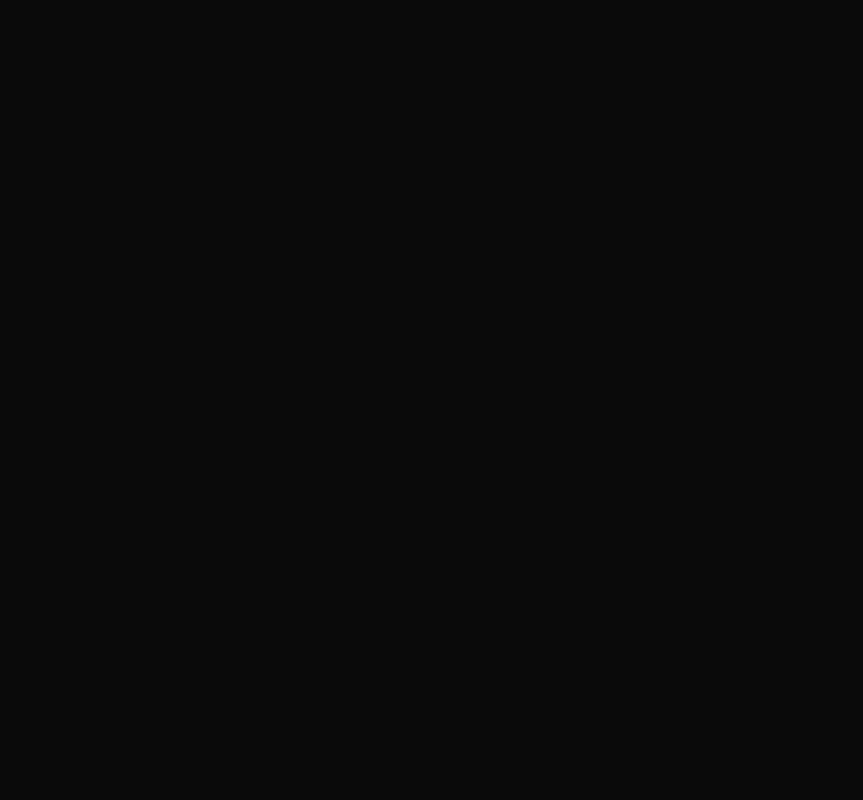
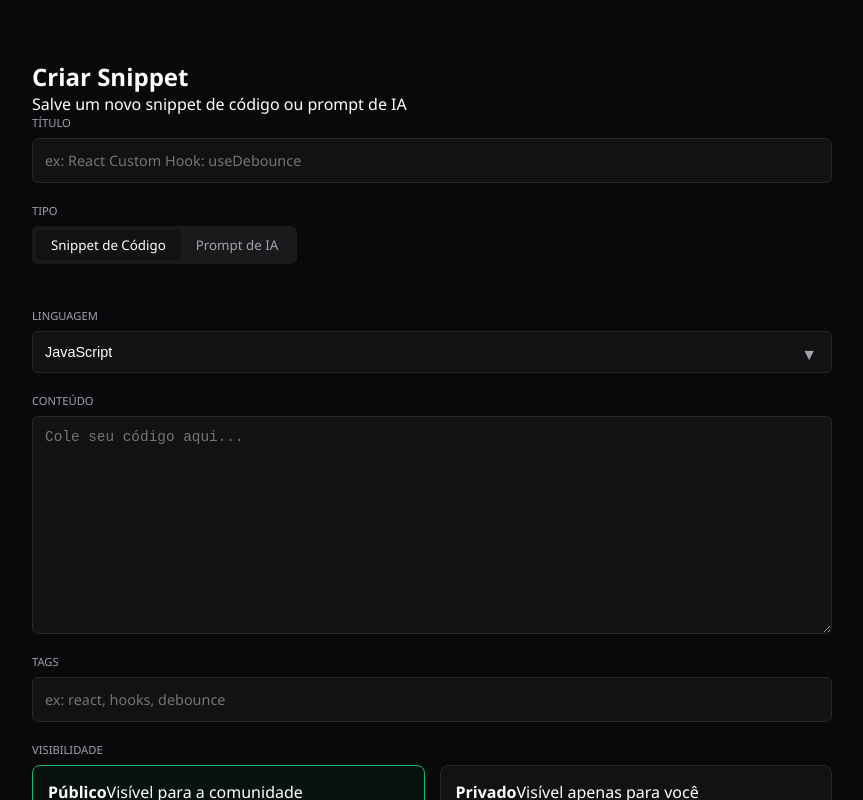
Before and after one commit to franciscovmn/snippex, a React (Vite) app in the folder Snippex_Frontend/: page /new in a window 1280 px wide. Before the commit this address had no page. Shown: the whole page, without its empty margins (208-1071 px from the left). Built offline with nearby package versions, Linux system fonts and the light colour scheme.

Commit message:
feat: implementa funcionalidade de criação de Snippet no formulário (falta conectar com o banco)

```diff
--- a/Snippex_Frontend/src/App.tsx
+++ b/Snippex_Frontend/src/App.tsx
@@ -1,6 +1,7 @@
 import { BrowserRouter, Routes, Route, Navigate } from "react-router-dom";
 import Login from "./views/Login";
 import Register from "./views/Register";
+import SnippexForm from "./views/snippet-form";
 import "./App.css";
 
 export default function App() {
@@ -10,6 +11,7 @@
         <Route path="/" element={<Navigate to="/login" replace />} />
         <Route path="/login" element={<Login />} />
         <Route path="/register" element={<Register />} />
+        <Route path="/new" element={<SnippexForm />} />
       </Routes>
     </BrowserRouter>
   );
--- /dev/null
+++ b/Snippex_Frontend/src/css/snippet-form.css
@@ -0,0 +1,166 @@
+:root {
+  --bg-dark: #09090b;
+  --sidebar-bg: #0c0c0e;
+  --card-bg: #121214;
+  --border-color: #27272a;
+  --text-main: #ffffff;
+  --text-muted: #a1a1aa;
+  --accent: #10b981;
+}
+
+.app-container {
+  margin: 0;
+  font-family: 'Segoe UI', Roboto, Helvetica, Arial, sans-serif;
+  background-color: var(--bg-dark);
+  color: var(--text-main);
+}
+
+.app-container {
+  display: flex;
+  height: 100vh;
+}
+
+/* Sidebar */
+.sidebar {
+  width: 240px;
+  background-color: var(--sidebar-bg);
+  border-right: 1px solid var(--border-color);
+  display: flex;
+  flex-direction: column;
+  justify-content: space-between;
+  padding: 20px 0;
+}
+
+.logo {
+  display: flex;
+  align-items: center;
+  gap: 10px;
+  padding: 0 20px 30px;
+  font-weight: bold;
+  font-size: 1.1rem;
+}
+
+.logo-icon {
+  width: 18px;
+  height: 18px;
+  background-color: var(--accent);
+  border-radius: 4px;
+}
+
+.nav-item {
+  display: flex;
+  align-items: center;
+  gap: 10px;
+  padding: 10px 20px;
+  color: var(--text-muted);
+  cursor: pointer;
+  font-size: 0.9rem;
+}
+
+.nav-item.active {
+  color: var(--text-main);
+  background-color: #1a1a1c;
+}
+
+.sidebar-bottom { padding: 0 20px; }
+
+.lang-switcher {
+  display: flex;
+  gap: 10px;
+  font-size: 0.7rem;
+  color: var(--text-muted);
+  margin: 15px 0;
+}
+
+.lang-switcher .active { color: var(--accent); }
+
+.user-profile {
+  display: flex;
+  align-items: center;
+  gap: 10px;
+  padding-top: 15px;
+  border-top: 1px solid var(--border-color);
+}
+
+.avatar {
+  width: 32px;
+  height: 32px;
+  background: #3b82f6;
+  border-radius: 50%;
+  display: flex;
+  align-items: center;
+  justify-content: center;
+  font-size: 0.7rem;
+  font-weight: bold;
+}
+
+.user-info { flex-grow: 1; }
+.user-name { display: block; font-size: 0.8rem; }
+.user-badge { font-size: 0.6rem; color: #8b5cf6; font-weight: bold; }
+
+/* Main Content */
+.main-content {
+  flex-grow: 1;
+  overflow-y: auto;
+  padding: 20px 40px;
+}
+
+.search-bar {
+  background-color: var(--card-bg);
+  border: 1px solid var(--border-color);
+  padding: 10px 15px;
+  border-radius: 6px;
+  color: var(--text-muted);
+  font-size: 0.85rem;
+  display: flex;
+  justify-content: space-between;
+  max-width: 400px;
+}
+
+.form-container { max-width: 800px; margin: 40px auto; }
+
+.form-group { display: flex; flex-direction: column; gap: 8px; margin-bottom: 20px; }
+.form-group label { font-size: 0.7rem; color: var(--text-muted); text-transform: uppercase; }
+
+input, textarea, select {
+  background-color: var(--card-bg);
+  border: 1px solid var(--border-color);
+  border-radius: 6px;
+  padding: 12px;
+  color: #fff;
+  font-size: 0.9rem;
+}
+
+/* Custom Select */
+.select-wrapper { position: relative; }
+.select-wrapper select { width: 100%; appearance: none; }
+.select-arrow { position: absolute; right: 15px; top: 12px; color: var(--text-muted); pointer-events: none; }
+
+/* Toggle */
+.toggle-group { display: flex; background: #1a1a1c; padding: 4px; border-radius: 6px; width: fit-content; }
+.toggle-group button {
+  background: none; border: none; color: var(--text-muted); padding: 6px 15px; cursor: pointer; border-radius: 4px;
+}
+.toggle-group button.active { background: var(--card-bg); color: #fff; }
+
+/* Visibility Cards */
+.visibility-options { display: grid; grid-template-columns: 1fr 1fr; gap: 15px; }
+.vis-card {
+  padding: 15px; border: 1px solid var(--border-color); border-radius: 8px; cursor: pointer; background: var(--card-bg);
+}
+.vis-card.selected { border-color: var(--accent); background: rgba(16, 185, 129, 0.05); }
+
+/* AI Explanation Box */
+.ai-box {
+  background-color: #0f1715; border: 1px solid #10b98133;
+  padding: 15px; border-radius: 8px; display: flex; gap: 12px; margin: 25px 0;
+}
+.ai-emoji { font-size: 1.2rem; }
+.ai-text strong { font-size: 0.85rem; display: block; }
+.ai-text p { font-size: 0.8rem; color: var(--text-muted); margin: 4px 0 0; }
+
+/* Actions */
+.btn-primary {
+  background: var(--accent); color: #000; border: none; padding: 12px 24px; border-radius: 6px; font-weight: bold; cursor: pointer;
+}
+.btn-ghost { background: none; border: none; color: var(--text-muted); cursor: pointer; padding: 12px; }
--- a/Snippex_Frontend/src/views/snippet-form.tsx
+++ b/Snippex_Frontend/src/views/snippet-form.tsx
@@ -1,63 +1,49 @@
 import { useState } from 'react';
-import '../css/form.css'
+import '../css/snippet-form.css'
 
 const SnippexForm = () => {
-    const [selectedType, setSelectedType] = useState('snippet');
-    const [visibility, setVisibility] = useState('public');
+  const [selectedType, setSelectedType] = useState('code');
+  const [isPublic, setIsPublic] = useState(true);
+
+  const [title, setTitle] = useState('');
+  const [language, setLanguage] = useState('JavaScript');
+  const [content, setContent] = useState('');
+  const [tags, setTags] = useState('');
+
+  function handleSubmit(e:any) {
+    e.preventDefault();
+
+    const snippet = {
+      user_id: 1, // usuário tem que ser o usuário logado, isso aqui é só de exemplo
+      title,
+      type: selectedType,
+      language,
+      content,
+      tags: tags.split(',').map(tag => tag.trim()),
+      isPublic
+    };
+
+    // TODO: integrar com backend
+    console.log("Snippet criado:", snippet);
+  }
 
   return (
     <div className="app-container">
-
-        <aside className="sidebar">
-            <div className="sidebar-top">
-            <div className="logo">
-                <div className="logo-icon"></div>
-                <span>snippex</span>
-            </div>
-
-            <nav className="nav-menu">
-                <div className="nav-item">🏠 Início</div>
-                <div className="nav-item">🧭 Explorar</div>
-                <div className="nav-item active">📄 Meus Snippets</div>
-                <div className="nav-item">🔖 Salvos</div>
-                <div className="nav-item">⚙️ Configurações</div>
-            </nav>
-            </div>
-
-            <div className="sidebar-bottom">
-            <div className="nav-item">☀️ Modo claro</div>
-            <div className="lang-switcher">
-                <span className="active">BR PT</span>
-                <span>US EN</span>
-                <span>ES ES</span>
-            </div>
-            <div className="user-profile">
-                <div className="avatar">AC</div>
-                <div className="user-info">
-                <span className="user-name">Alex Chen</span>
-                <span className="user-badge">PRO</span>
-                </div>
-                <div className="logout-emoji">🚪</div>
-            </div>
-            </div>
-        </aside>
-
-        {/* Main Content - Ocupa o resto da tela */}
       <main className="main-content">
-            <header className="content-header">
-            <div className="search-bar">
-                <span>🔍 Buscar snippets...</span>
-                <kbd>⌘ K</kbd>
-            </div>
-            </header>
-
         <section className="form-container">
           <h2>Criar Snippet</h2>
           <p className="subtitle">Salve um novo snippet de código ou prompt de IA</p>
 
+          <form onSubmit={handleSubmit}>
+
             <div className="form-group">
               <label>Título</label>
-                <input type="text" placeholder="ex: React Custom Hook: useDebounce" />
+              <input
+                type="text"
+                placeholder="ex: React Custom Hook: useDebounce"
+                value={title}
+                onChange={(e) => setTitle(e.target.value)}
+              />
             </div>
 
             <div className="form-row">
@@ -65,12 +51,14 @@
                 <label>TIPO</label>
                 <div className="toggle-group">
                   <button
-                    className={selectedType === 'snippet' ? 'active' : ''}
-                    onClick={() => setSelectedType('snippet')}
+                    type="button"
+                    className={selectedType === 'code' ? 'active' : ''}
+                    onClick={() => setSelectedType('code')}
                   >
                     Snippet de Código
                   </button>
                   <button
+                    type="button"
                     className={selectedType === 'prompt' ? 'active' : ''}
                     onClick={() => setSelectedType('prompt')}
                   >
@@ -83,7 +71,10 @@
             <div className="form-group">
               <label>Linguagem</label>
               <div className="select-wrapper">
-                <select>
+                <select
+                  value={language}
+                  onChange={(e) => setLanguage(e.target.value)}
+                >
                   <option>JavaScript</option>
                   <option>TypeScript</option>
                   <option>Python</option>
@@ -94,27 +85,37 @@
 
             <div className="form-group">
               <label>Conteúdo</label>
-                <textarea placeholder="Cole seu código aqui..." rows={12}></textarea>
+              <textarea
+                placeholder="Cole seu código aqui..."
+                rows={12}
+                value={content}
+                onChange={(e) => setContent(e.target.value)}
+              />
             </div>
 
             <div className="form-group">
               <label>Tags</label>
-                <input type="text" placeholder="Digite uma tag e pressione Enter" />
+              <input
+                type="text"
+                placeholder="ex: react, hooks, debounce"
+                value={tags}
+                onChange={(e) => setTags(e.target.value)}
+              />
             </div>
 
             <div className="form-group">
               <label className="section-label">VISIBILIDADE</label>
               <div className="visibility-options">
                 <div
-                    className={`vis-card ${visibility === 'public' ? 'selected' : ''}`}
-                    onClick={() => setVisibility('public')}
+                  className={`vis-card ${isPublic === true ? 'selected' : ''}`}
+                  onClick={() => setIsPublic(true)}
                 >
                   <strong>Público</strong>
                   <span>Visível para a comunidade</span>
                 </div>
                 <div
-                    className={`vis-card ${visibility === 'private' ? 'selected' : ''}`}
-                    onClick={() => setVisibility('private')}
+                  className={`vis-card ${isPublic === false ? 'selected' : ''}`}
+                  onClick={() => setIsPublic(false)}
                 >
                   <strong>Privado</strong>
                   <span>Visível apenas para você</span>
@@ -131,9 +132,15 @@
             </div>
 
             <div className="form-actions">
-                <button className="btn-primary">Salvar Snippet</button>
-                <button className="btn-ghost">Cancelar</button>
+              <button className="btn-primary" type="submit">
+                Salvar Snippet
+              </button>
+              <button className="btn-ghost" type="button">
+                Cancelar
+              </button>
             </div>
+
+          </form>
         </section>
       </main>
     </div>
```
Lines whose indentation alone changed are shown as unchanged.
